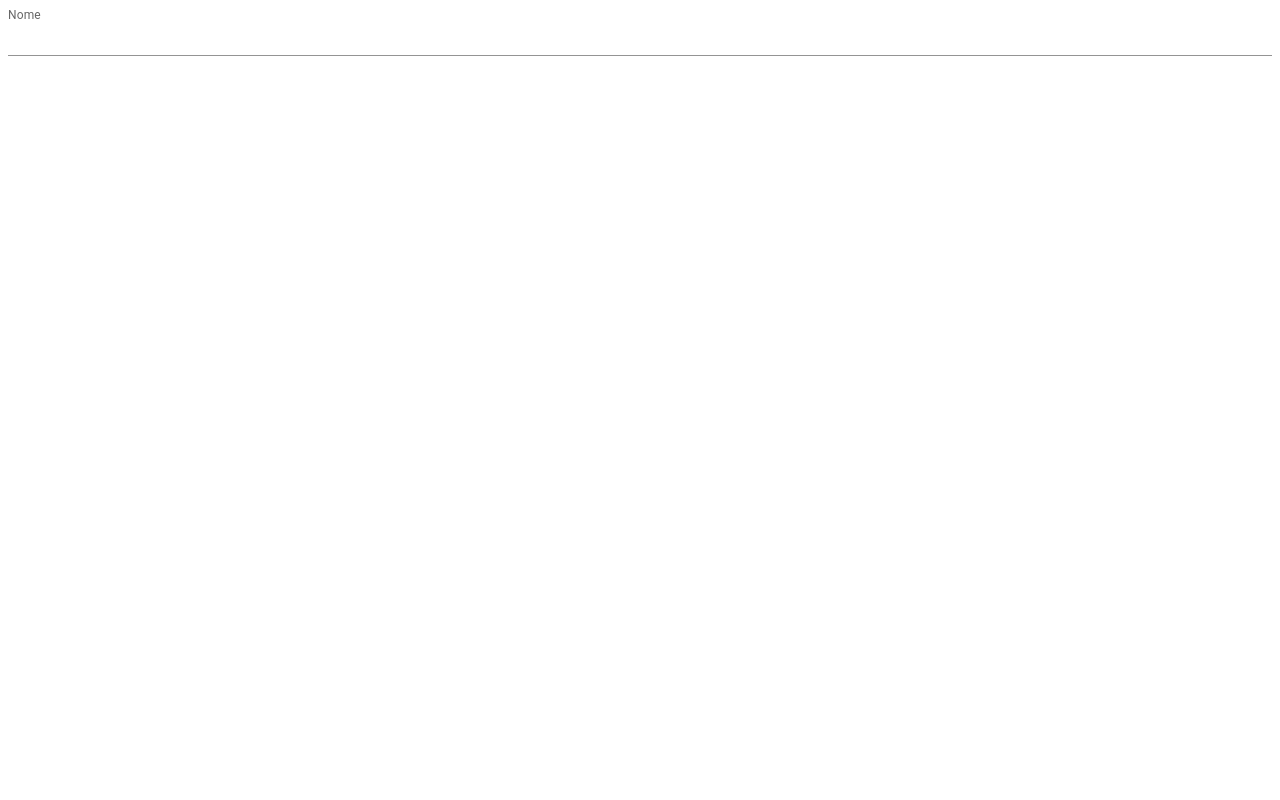
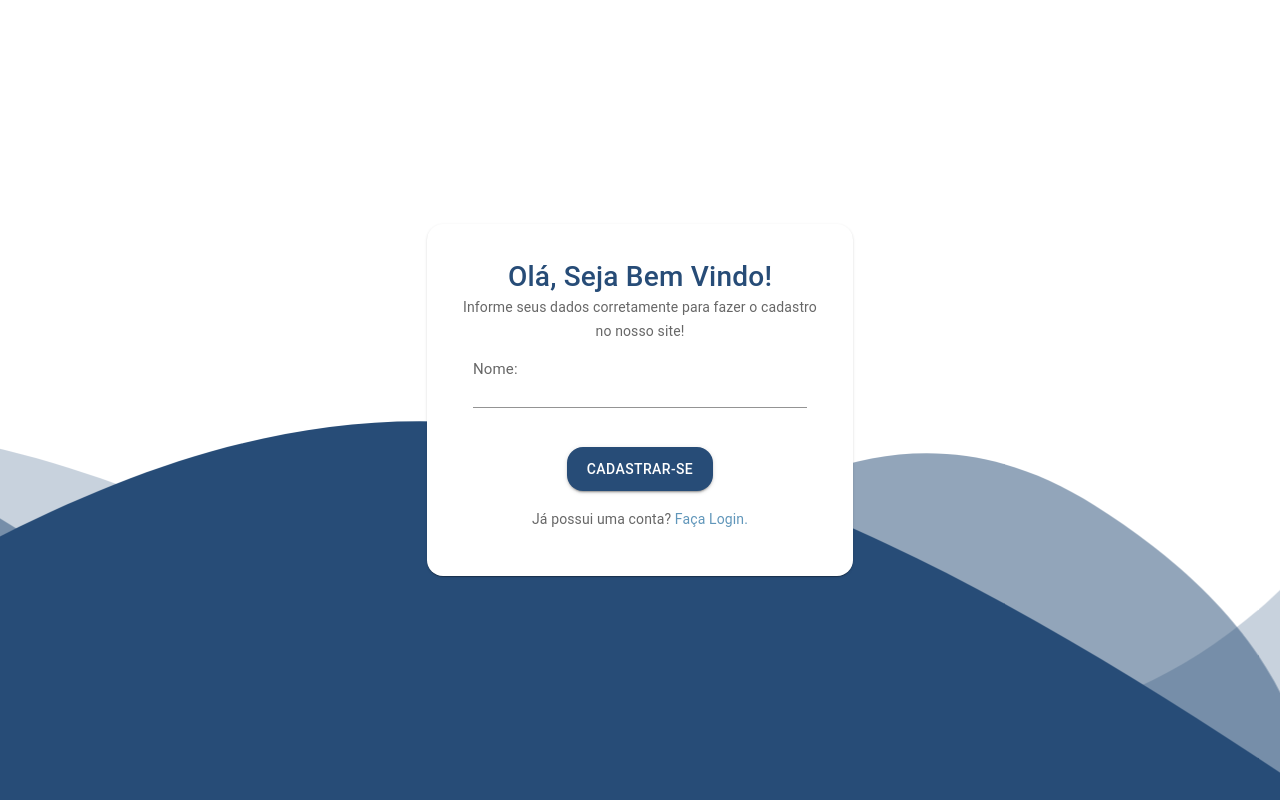
Before and after one commit to Paulo-Enrique-Santos/auth-user-token-web, a React (Vite) app: page / in a window 1280 px wide. Built offline with nearby package versions, Linux system fonts and the light colour scheme.

Commit message:
feat: new version

```diff
--- a/index.html
+++ b/index.html
@@ -5,7 +5,7 @@
     <link rel="icon" type="image/svg+xml" href="/vite.svg" />
     <meta name="viewport" content="width=device-width, initial-scale=1.0" />
     <meta name="description" content="User authentication page with 3 ways: facebook, google and own api.">
-    <title>Vite + React + TS</title>
+    <title>Auth User Service</title>
   </head>
   <body>
     <div id="root"></div>
--- a/src/App.tsx
+++ b/src/App.tsx
@@ -1,6 +1,7 @@
 import { ThemeProvider } from '@mui/material/styles'
 import AppRoutes from './AppRoutes'
 import { theme } from './shared/theme/muiTheme'
+import './style.css'
 
 function App() {
   return (
--- a/src/pages/Register/Register.tsx
+++ b/src/pages/Register/Register.tsx
@@ -1,7 +1,37 @@
+import { Grid } from '@mui/material'
 import RegisterForm from './components/RegisterForm'
 
 const Register = () => {
-  return <RegisterForm />
+  return (
+    <Grid container height="100vh" alignItems="center" justifyContent="center">
+      <div className="custom-shape-divider-bottom-1685654964">
+        <svg
+          data-name="Layer 1"
+          xmlns="http://www.w3.org/2000/svg"
+          viewBox="0 0 1200 120"
+          preserveAspectRatio="none"
+        >
+          <path
+            d="M0,0V46.29c47.79,22.2,103.59,32.17,158,28,70.36-5.37,136.33-33.31,206.8-37.5C438.64,32.43,512.34,53.67,583,72.05c69.27,18,138.3,24.88,209.4,13.08,36.15-6,69.85-17.84,104.45-29.34C989.49,25,1113-14.29,1200,52.47V0Z"
+            opacity=".25"
+            className="shape-fill"
+          ></path>
+          <path
+            d="M0,0V15.81C13,36.92,27.64,56.86,47.69,72.05,99.41,111.27,165,111,224.58,91.58c31.15-10.15,60.09-26.07,89.67-39.8,40.92-19,84.73-46,130.83-49.67,36.26-2.85,70.9,9.42,98.6,31.56,31.77,25.39,62.32,62,103.63,73,40.44,10.79,81.35-6.69,119.13-24.28s75.16-39,116.92-43.05c59.73-5.85,113.28,22.88,168.9,38.84,30.2,8.66,59,6.17,87.09-7.5,22.43-10.89,48-26.93,60.65-49.24V0Z"
+            opacity=".5"
+            className="shape-fill"
+          ></path>
+          <path
+            d="M0,0V5.63C149.93,59,314.09,71.32,475.83,42.57c43-7.64,84.23-20.12,127.61-26.46,59-8.63,112.48,12.24,165.56,35.4C827.93,77.22,886,95.24,951.2,90c86.53-7,172.46-45.71,248.8-84.81V0Z"
+            className="shape-fill"
+          ></path>
+        </svg>
+      </div>
+      <Grid container item xs={6} md={4}>
+        <RegisterForm />
+      </Grid>
+    </Grid>
+  )
 }
 
 export default Register
--- a/src/pages/Register/components/RegisterForm.tsx
+++ b/src/pages/Register/components/RegisterForm.tsx
@@ -1,6 +1,15 @@
-import { Grid } from '@mui/material'
+import {
+  Card,
+  Grid,
+  CardContent,
+  CardHeader,
+  Button,
+  Typography,
+} from '@mui/material'
 import { useFormik } from 'formik'
 import CustomInput from '../../../shared/components/CustomInput/CustomInput'
+import CustomButton from '../../../shared/components/CustomButton/CustomButton'
+import { Link } from 'react-router-dom'
 
 interface RegisterFormModel {
   name: string
@@ -30,7 +39,29 @@ const RegisterForm = () => {
   const formik = useFormik({ initialValues, validate, onSubmit })
 
   return (
-    <form onSubmit={formik.handleSubmit}>
+    <Card
+      sx={{ width: '100%', zIndex: 1, padding: '20px', borderRadius: '16px' }}
+    >
+      <CardHeader
+        title="Olá, Seja Bem Vindo!"
+        subheader="Informe seus dados corretamente para fazer o cadastro no nosso site!"
+        color="info"
+        titleTypographyProps={{
+          textAlign: 'center',
+          color: 'primary',
+          variant: 'h4',
+          fontSize: 28,
+          fontWeight: 500,
+        }}
+        subheaderTypographyProps={{
+          textAlign: 'center',
+          variant: 'subtitle1',
+          fontSize: 14,
+          color: 'rgba(0, 0, 0, 0.6)',
+        }}
+      ></CardHeader>
+      <CardContent sx={{ padding: '0 26px' }}>
+        <form onSubmit={formik.handleSubmit} style={{ width: '100%' }}>
           <Grid item container xs={12}>
             <Grid item xs={12}>
               <CustomInput
@@ -41,8 +72,32 @@ const RegisterForm = () => {
                 setValue={formik.handleChange}
               />
             </Grid>
+            <Grid item container xs={12} justifyContent="center" marginY={2}>
+              <Button
+                sx={{ borderRadius: '16px', padding: '10px 20px' }}
+                variant="contained"
+              >
+                Cadastrar-se
+              </Button>
+            </Grid>
+            <Grid item container xs={12} justifyContent="center">
+              <Typography
+                variant="subtitle1"
+                sx={{ fontSize: 14, color: 'rgba(0, 0, 0, 0.6)' }}
+              >
+                Já possui uma conta?&nbsp;
+                <Link
+                  to="/login"
+                  style={{ color: '#6096BA', textDecoration: 'none' }}
+                >
+                  Faça Login.
+                </Link>
+              </Typography>
+            </Grid>
           </Grid>
         </form>
+      </CardContent>
+    </Card>
   )
 }
 
--- /dev/null
+++ b/src/shared/components/CustomButton/CustomButton.tsx
@@ -0,0 +1,20 @@
+import { Button } from '@mui/material'
+
+export interface Props {
+  label: string
+  variant: 'outlined' | 'standart' | 'text'
+}
+
+export enum ButtonType {
+  outlined = 'outlined',
+}
+
+const CustomButton = ({ label, variant }: Props) => {
+  return (
+    <Button type="submit" variant={variant}>
+      {label}
+    </Button>
+  )
+}
+
+export default CustomButton
--- a/src/shared/components/CustomInput/CustomInput.tsx
+++ b/src/shared/components/CustomInput/CustomInput.tsx
@@ -23,15 +23,22 @@ const CustomInput = ({ label, error, value, setValue, icon }: Props) => {
         name={label}
         fullWidth
         value={value}
-        label={label}
+        label={label + ':'}
         variant="standard"
         helperText={
-          <Typography variant="body2" fontSize={12} component="span">
+          <Typography
+            variant="body2"
+            fontSize={12}
+            height={20}
+            component="span"
+            display="block"
+          >
             {error}
           </Typography>
         }
         InputLabelProps={{
           shrink: true,
+          style: { fontSize: 20 },
         }}
         InputProps={{
           startAdornment: icon && (
--- a/src/shared/theme/muiTheme.ts
+++ b/src/shared/theme/muiTheme.ts
@@ -8,5 +8,8 @@ export const theme = createTheme({
     secondary: {
       main: "#6096BA",
     },
+    info: {
+      main: "rgba(255, 255, 255, 0.7)",
+    }
   },
 });
--- /dev/null
+++ b/src/style.css
@@ -0,0 +1,40 @@
+body {
+  padding: 0;
+  margin: 0;
+}
+
+.custom-shape-divider-bottom-1685654964 {
+  position: absolute;
+  bottom: 0;
+  left: 0;
+  width: 100%;
+  overflow: hidden;
+  line-height: 0;
+  transform: rotate(180deg);
+}
+
+.custom-shape-divider-bottom-1685654964 svg {
+  position: relative;
+  display: block;
+  width: calc(300% + 1.3px);
+  height: 500px;
+  animation: move-wave 250s infinite ease-in-out;
+}
+
+.custom-shape-divider-bottom-1685654964 .shape-fill {
+  fill: #274c77;
+}
+
+@keyframes move-wave {
+  0% {
+    transform: rotateY(180deg) translateX(0%);
+  }
+
+  50% {
+    transform: rotateY(180deg) translateX(62%);
+  }
+
+  100% {
+    transform: rotateY(180deg) translateX(0%);
+  }
+}
```
Lines whose indentation alone changed are shown as unchanged.
